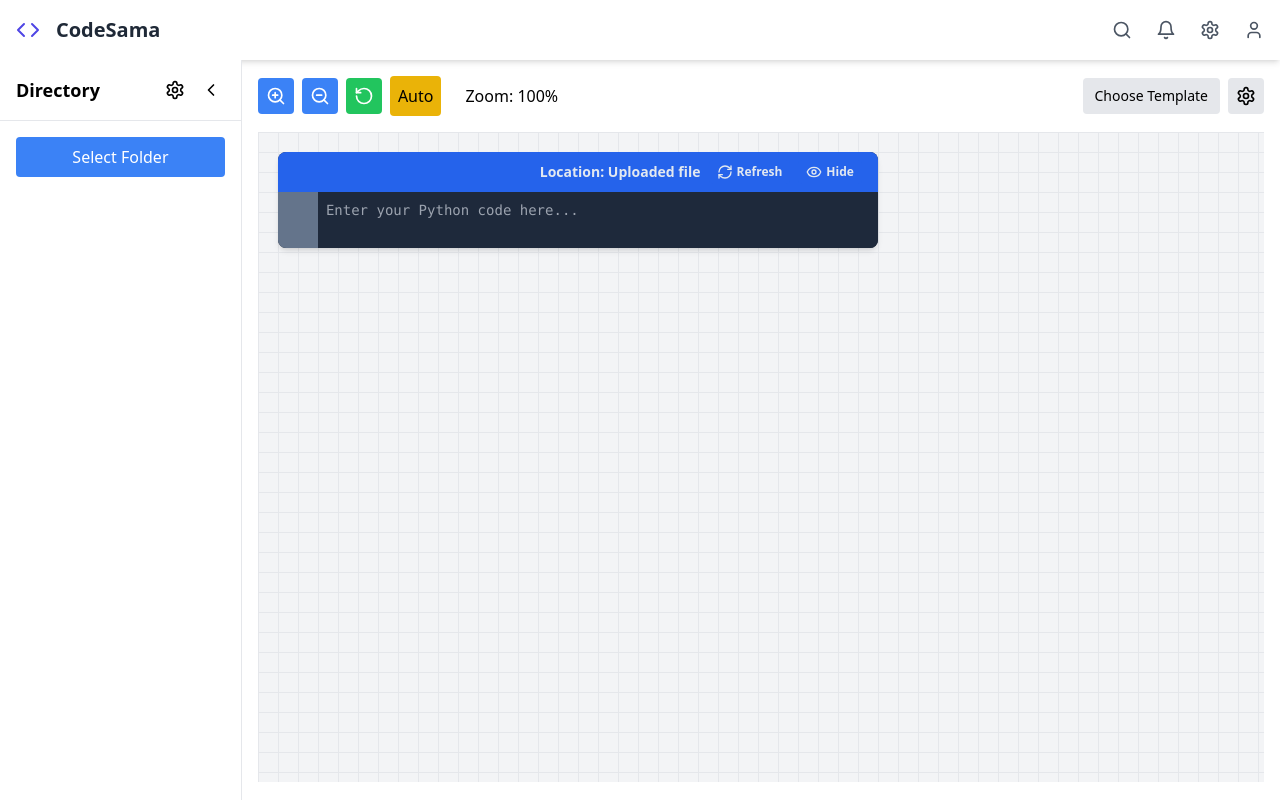
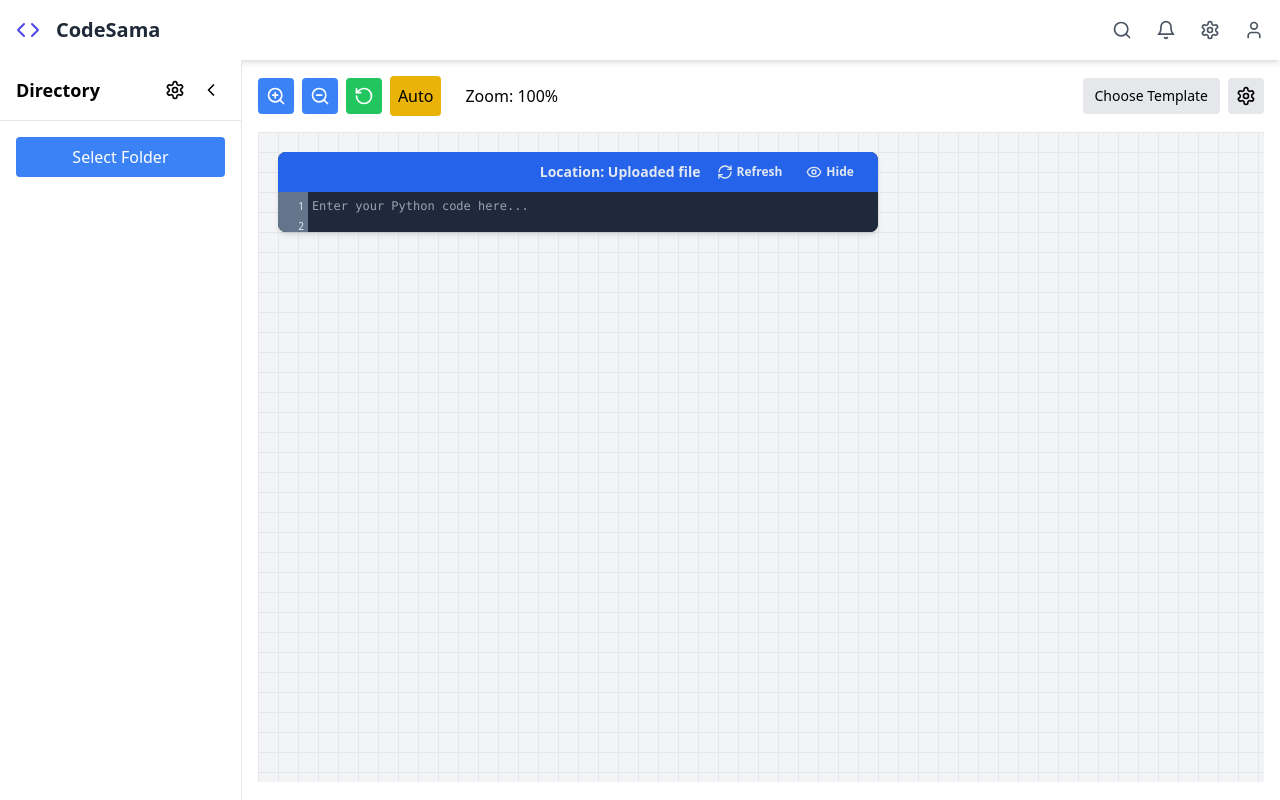
Before and after one commit to fridayowl/CodeSama, a React (Create React App) app: page / in a window 1280 px wide. Built offline with nearby package versions, Linux system fonts and the light colour scheme.

Commit message:
fixed ide line number issues UI

```diff
--- a/src/PythonIDE.tsx
+++ b/src/PythonIDE.tsx
@@ -1,4 +1,4 @@
-import React, { useState, useEffect } from 'react';
+import React, { useState, useEffect, useRef } from 'react';
 import { Eye, EyeOff, RefreshCw } from 'lucide-react';
 
 interface PythonIDECustomization {
@@ -23,12 +23,10 @@ interface PythonIDEProps {
 }
 
 const defaultCustomization: PythonIDECustomization = {
-
     backgroundColor: '#1E293B',
     textColor: '#E2E8F0',
     lineNumbersColor: '#64748B',
     highlightColor: '#2563EB'
-
 };
 
 const PythonIDE: React.FC<PythonIDEProps> = ({
@@ -42,33 +40,45 @@ const PythonIDE: React.FC<PythonIDEProps> = ({
     const [isFlowVisible, setIsFlowVisible] = useState(true);
     const [isRefreshing, setIsRefreshing] = useState(false);
     const [localCustomization, setLocalCustomization] = useState({ ...defaultCustomization, ...propCustomization });
+    const textareaRef = useRef<HTMLTextAreaElement>(null);
+    const containerRef = useRef<HTMLDivElement>(null);
+    const [contentHeight, setContentHeight] = useState(0);
+
+    const lineHeight = 20; // Compact line height
+    const headerHeight = 40; // Height of the header
+    const extraLines = 2; // Number of extra lines to add at the end
+    const bottomPadding = 20; // Additional padding at the bottom
 
     useEffect(() => {
         if (propCustomization.ide) {
-            // Override default values with the nested 'ide' object properties
             setLocalCustomization({
                 ...defaultCustomization,
                 ...propCustomization.ide
             });
         } else {
-            // Use the values from propCustomization as is
             setLocalCustomization({
                 ...defaultCustomization,
                 ...propCustomization
             });
         }
     }, [propCustomization]);
+
     useEffect(() => {
         if (fileContent) {
-            setLines(fileContent.split('\n'));
+            const newLines = fileContent.split('\n');
+            setLines(newLines);
+            setContentHeight((newLines.length + extraLines) * lineHeight + headerHeight + bottomPadding);
         } else {
             setLines([]);
+            setContentHeight(lineHeight + headerHeight + bottomPadding);
         }
     }, [fileContent]);
 
     const handleTextareaChange = (e: React.ChangeEvent<HTMLTextAreaElement>) => {
         const newContent = e.target.value;
-        setLines(newContent.split('\n'));
+        const newLines = newContent.split('\n');
+        setLines(newLines);
+        setContentHeight((newLines.length + extraLines) * lineHeight + headerHeight + bottomPadding);
         onCodeChange(newContent);
     };
 
@@ -88,8 +98,16 @@ const PythonIDE: React.FC<PythonIDEProps> = ({
     };
 
     return (
-        <div className="w-[600px] h-full rounded-lg shadow-md overflow-hidden flex flex-col" style={{ backgroundColor: localCustomization.backgroundColor }}>
-            <div className="py-2 px-4 font-semibold flex justify-between items-center" style={{ backgroundColor: localCustomization.highlightColor, color: localCustomization.textColor }}>
+        <div
+            ref={containerRef}
+            className="w-[600px] rounded-lg shadow-md overflow-hidden flex flex-col"
+            style={{
+                backgroundColor: localCustomization.backgroundColor,
+                height: `${contentHeight}px`
+            }}
+        >
+            <div className="py-2 px-4 font-semibold flex justify-between items-center"
+                style={{ backgroundColor: localCustomization.highlightColor, color: localCustomization.textColor, height: `${headerHeight}px` }}>
                 <span>{fileName}</span>
                 <div className="flex items-center">
                     <span className="text-sm mr-2" style={{ color: localCustomization.textColor }}>Location: Uploaded file</span>
@@ -114,23 +132,35 @@ const PythonIDE: React.FC<PythonIDEProps> = ({
                     </button>
                 </div>
             </div>
-            <div className="flex flex-grow overflow-hidden">
-                <div className="p-2 text-right select-none overflow-y-hidden" style={{ width: '40px', backgroundColor: localCustomization.lineNumbersColor, color: localCustomization.textColor }}>
-                    {lines.map((_, index) => (
-                        <div key={index} className="leading-6 text-xs">
+            <div className="flex flex-grow">
+                <div
+                    className="p-1 text-right select-none"
+                    style={{
+                        width: '30px',
+                        backgroundColor: localCustomization.lineNumbersColor,
+                        color: localCustomization.textColor
+                    }}
+                >
+                    {[...Array(lines.length + extraLines)].map((_, index) => (
+                        <div key={index} style={{ height: `${lineHeight}px`, fontSize: '10px', lineHeight: `${lineHeight}px` }}>
                             {index + 1}
                         </div>
                     ))}
                 </div>
                 <textarea
-                    className="flex-grow p-2 font-mono text-sm border-none resize-none outline-none overflow-y-scroll"
+                    ref={textareaRef}
+                    className="flex-grow p-1 font-mono text-sm border-none resize-none outline-none"
                     value={lines.join('\n')}
                     onChange={handleTextareaChange}
                     placeholder="Enter your Python code here..."
                     spellCheck="false"
                     style={{
                         backgroundColor: localCustomization.backgroundColor,
-                        color: localCustomization.textColor
+                        color: localCustomization.textColor,
+                        lineHeight: `${lineHeight}px`,
+                        fontSize: '12px',
+                        height: `${contentHeight - headerHeight}px`,
+                        paddingBottom: `${bottomPadding}px`
                     }}
                 />
             </div>
```
